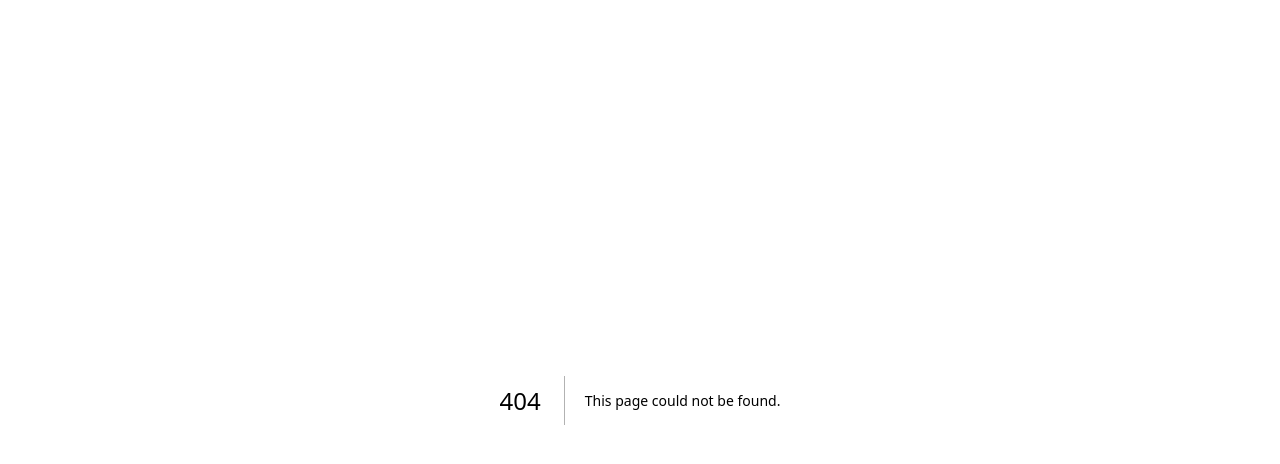
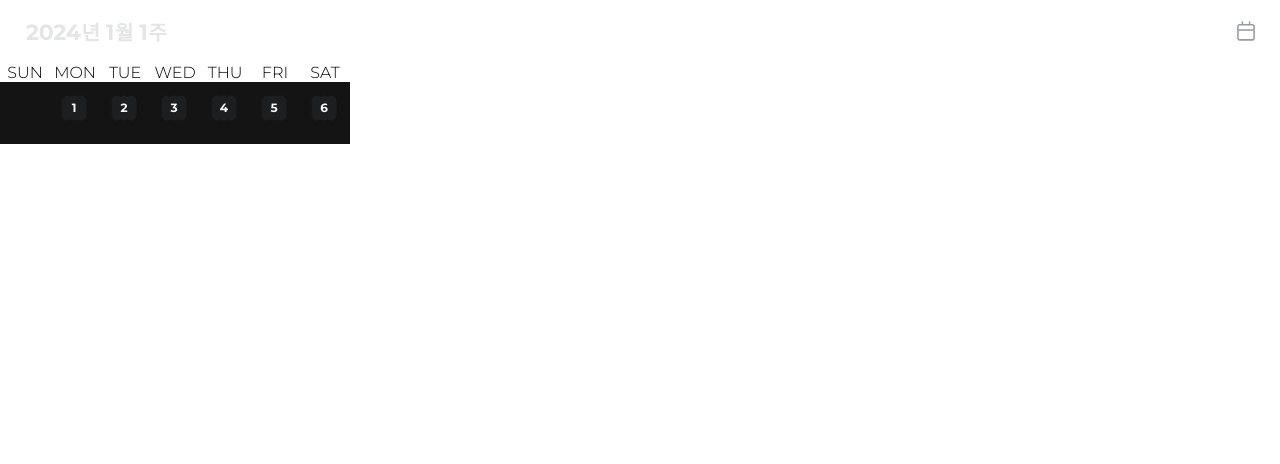
Before and after one commit to baro-meter/barometer-frontend, a Next.js app in the folder web/: page /calendar/weekly in a window 1280 px wide. Before the commit this address had no page. Shown: the top 464 px of the page. Built offline with nearby package versions, Linux system fonts and the light colour scheme.

Commit message:
Add WeeklyView

```diff
--- /dev/null
+++ b/web/src/pages/calendar/weekly.tsx
@@ -0,0 +1,68 @@
+import WeeklyCalendar from "@/components/Calendar/WeeklyCalendar";
+import dayjs from "dayjs";
+import WeeklyHeaderView from "markup/components/Calendar/WeeklyHeaderView";
+import { GetServerSidePropsContext } from "next";
+import React, { useEffect, useState } from "react";
+import weekOfYear from "dayjs/plugin/weekOfYear";
+import weekYear from "dayjs/plugin/weekYear";
+
+dayjs.extend(weekOfYear);
+dayjs.extend(weekYear);
+
+interface WeeklyPageViewProps {
+  year: number;
+  month: number;
+  week: number;
+  date: number;
+}
+
+const WeeklyPageView = ({ year, month, week }: WeeklyPageViewProps) => {
+  return (
+    <>
+      <WeeklyHeaderView year={year} month={month} week={week} />
+      <WeeklyCalendar />
+    </>
+  );
+};
+
+interface WeeklyPageProps {
+  initDate?: number; // milliseconds
+}
+
+/**
+ * 선택된 날짜 기준으로 week 구하는 법 (api 호출 기준)
+ * - year: weekYear(https://day.js.org/docs/en/plugin/week-year)
+ * - week: weekOfYear(https://day.js.org/docs/en/plugin/week-of-year)
+ */
+
+const WeeklyPage = ({ initDate }: WeeklyPageProps) => {
+  // TODO 기획 측에 달력 인터랙션이 내가 이해한 것과 동일한지 확인 필요
+  const [selectedDate, setSelectedDate] = useState(dayjs()); // 미선택은 불가능하다고 이해함
+
+  useEffect(() => {
+    // 날짜가 바뀔 때 마다 달력이 초기화된다.
+    if (!!initDate) {
+      setSelectedDate(dayjs(initDate));
+    }
+  }, [initDate]);
+
+  const viewProps = {
+    year: selectedDate.weekYear(),
+    month: selectedDate.month() + 1, // 월은 0부터 시작
+    week: selectedDate.week(),
+    date: selectedDate.date(),
+  };
+
+  return <WeeklyPageView {...viewProps} />;
+};
+
+export const getServerSideProps = (context: GetServerSidePropsContext) => {
+  const initDate = context.query?.initDate ?? "";
+  return {
+    props: {
+      initDate,
+    },
+  };
+};
+
+export default WeeklyPage;
```
Also changed, not shown: web/src/components/calendar/WeeklyCalendar.tsx (+10 -10 lines), web/src/pages/calendar/monthly.tsx (+9 -4 lines).
